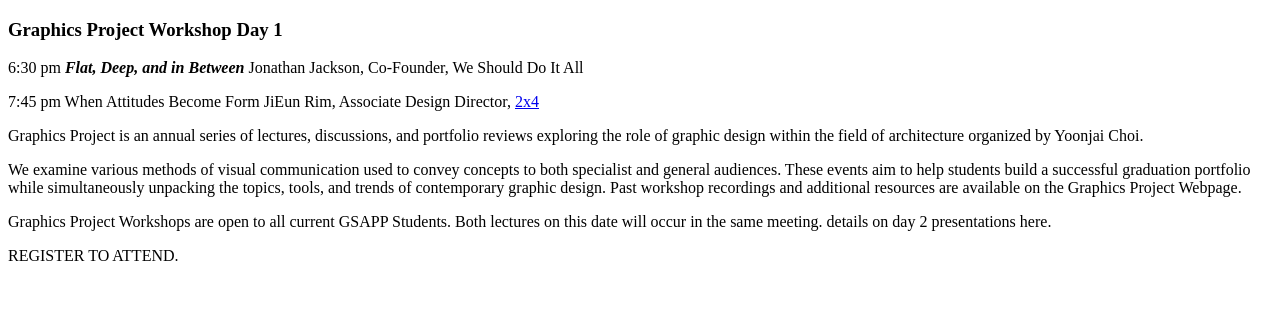
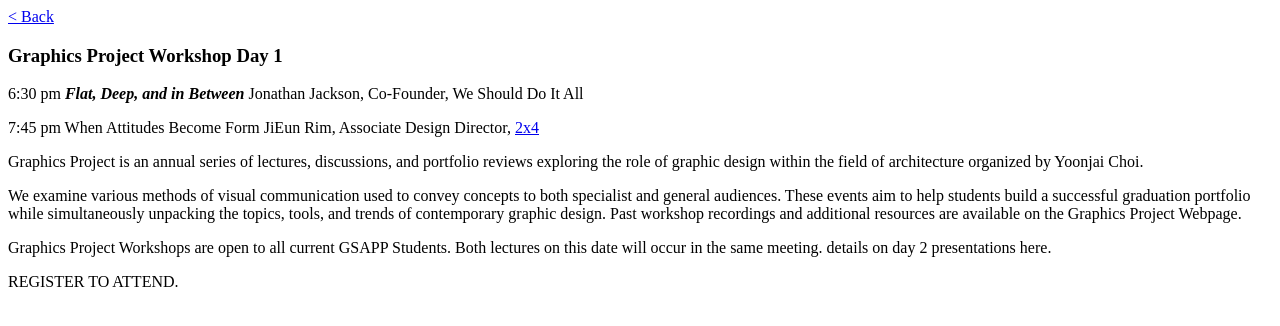
Before and after one commit to xaz2000/fluffy-carnival, a plain HTML site: page exercises/week-02/starter_code_week_02/starter_code_week_02/gsapp_event/index.html in a window 1280 px wide. Drawn offline with Linux system fonts and the light colour scheme.

Commit message:
Update Index

```diff
--- a/exercises/week-02/starter_code_week_02/starter_code_week_02/gsapp_event/index.html
+++ b/exercises/week-02/starter_code_week_02/starter_code_week_02/gsapp_event/index.html
@@ -6,6 +6,9 @@
     <title>GSAPP Event</title>
 </head>
 <body>
+    <div>
+        <a href="../../../../../../fluffy-carnival/index.html">< Back</a>
+    </div>
     <h3>Graphics Project Workshop Day 1</h3>
 
     <p>6:30 pm <strong><em>Flat, Deep, and in Between</em></strong> Jonathan Jackson, Co-Founder, We Should Do It All</p>
```
